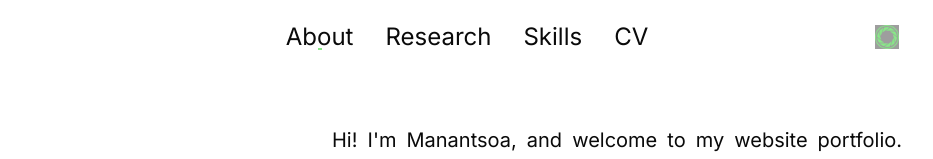
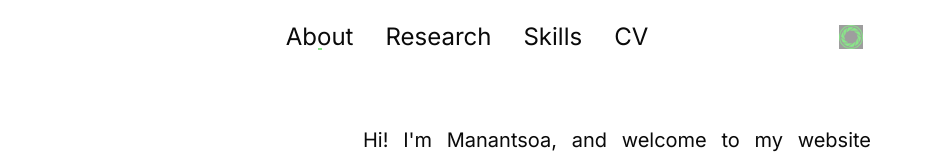
Before and after one commit to mmana261/mmana261.github.io, a Next.js app: page / in a window 1280 px wide. Shown: the top 159 px of the page, without its empty margins (153-1086 px from the left). Built offline with nearby package versions, Linux system fonts and the light colour scheme; grey boxes are pictures that could not be loaded.

Commit message:
update padding in layout

```diff
--- a/app/layout.tsx
+++ b/app/layout.tsx
@@ -28,7 +28,7 @@ export default function RootLayout({
       className={cn("h-full", "antialiased", "font-sans", geist.variable)}
       suppressHydrationWarning
     >
-      <body className={`${inter.className} min-h-full flex flex-col mt-[125px] mx-[225px]`}>
+      <body className={`${inter.className} min-h-full flex flex-col mt-[125px] px-[20vw]`}>
 
         <ThemeProvider
             attribute="class"
--- a/components/navbar.tsx
+++ b/components/navbar.tsx
@@ -33,7 +33,7 @@ export function NavigationBar() {
     const pathname = usePathname();
     return (
         // <div className="w-full flex items-center justify-center mb-[75px]">
-        <div className="fixed top-0 left-1/2 -translate-x-1/2 z-50 w-full flex items-center justify-between bg-white/70 dark:bg-black/70 backdrop-blur-lg px-55 py-3">
+        <div className="fixed top-0 left-1/2 -translate-x-1/2 z-50 w-full flex items-center justify-between bg-white/70 dark:bg-black/70 backdrop-blur-lg px-[20vw] py-3">
 
         <div className="w-full flex justify-center">
             <NavigationMenu>
```
